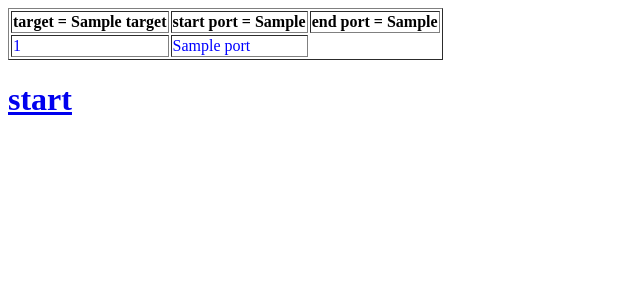
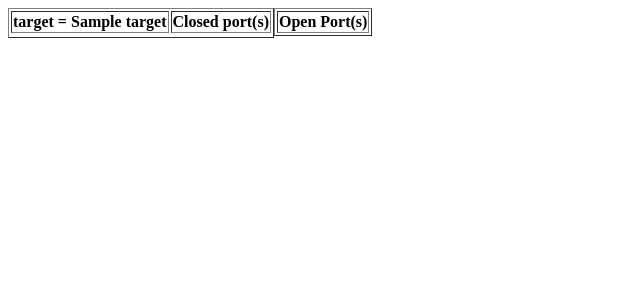
Before and after one commit to Vadd-21/Python_Web_toolkit, a Flask app: template Templates/scan_results.html in a window 1280 px wide. Shown: the top 300 px of the page, without its empty margins (0-640 px from the left). Run offline with Flask 2, Linux system fonts and the light colour scheme; the template is opened without the code that fills it: most values are stand-ins (such as "Sample title", 1, 10 or a date in 2020); lists and menus that the app fills with data are empty.

Commit message:
update scanner output

```diff
--- a/Templates/scan_results.html
+++ b/Templates/scan_results.html
@@ -4,30 +4,40 @@
     <title>TCP Port scanner</title>
 </head>
 <body>
-    <table border=1px>
+    <table border=1px style="float: left;">
         <thead>
             <tr>
                 <th>target = {{target}}</th>
-                <th>start port = {{s_port}}</th>
-                <th>end port = {{e_port}}</th>
+                <th>Closed port(s)</th>
             </tr>
         </thead>
         <tbody>
             {% for port in ports %}
             <tr>
                 {% if port[1] == "closed" %}
-                    <td style="color:red;">{{ port[0] }}</td>
-                    <td style="color:red;">{{ port[1] }}</td>
-                {% else %}
-                    <td style="color:blue;">{{ port[0] }}</td>
-                    <td style="color:blue;">{{ port[1] }}</td>
+                    <td></td>
+                    <td style="color:red;"><a href="http://www.speedguide.net/port.php?port={{port[0]}}">{{ port[0] }} - {{ port[1] }}</a></td>
                 {% endif %}
-
             </tr>
             {% endfor %}
         </tbody>
     </table>
-    <h1><a href="/scanner">start</a></h1>
+    <table border=1px style="float: left;">
+        <thead>
+            <tr>
+                <th>Open Port(s)</th>
+            </tr>
+        </thead>
+        <tbody>
+            {% for port in ports %}
+                {% if port[1] == "open" %}
+                    <tr>
+                        <td style="color:blue;"><a href="http://www.speedguide.net/port.php?port={{port[0]}}">{{ port[0] }} - {{ port[1] }}</a></td>
+                    </tr>
+                {% endif %}
+            {% endfor %}
+        </tbody>
+    </table>
 
 </body>
 </html>
```
